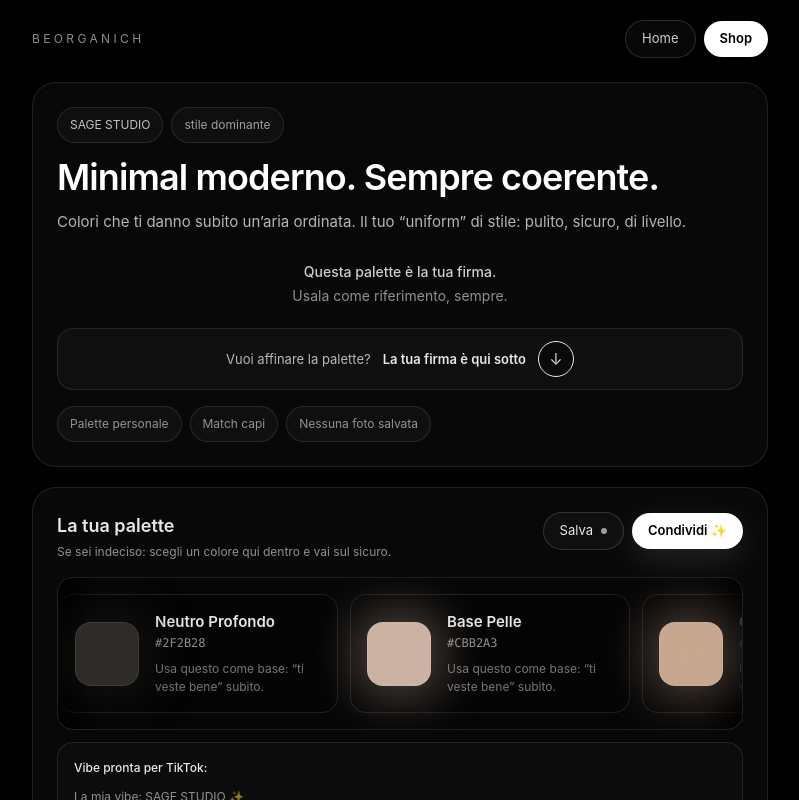
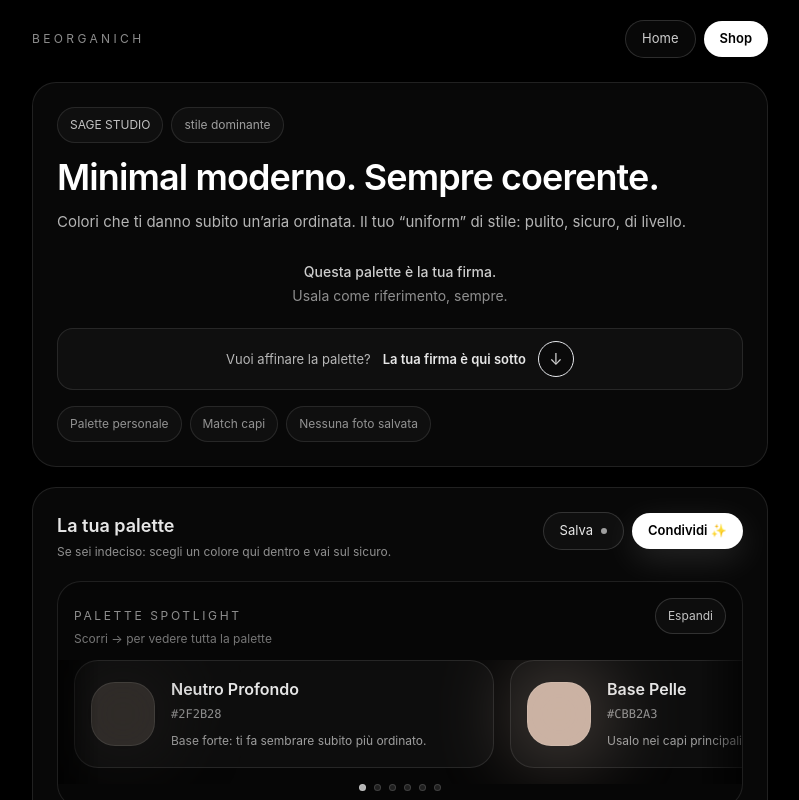
Before and after one commit to gbaldino95/beorganich, a Next.js app: page /result in a window 1280 px wide. Shown: the whole page, without its empty margins (240-1039 px from the left). Built offline with nearby package versions, Linux system fonts and the light colour scheme.

Commit message:
updatev3

```diff
--- a/app/globals.css
+++ b/app/globals.css
@@ -2607,3 +2607,5 @@ html, body {
   overflow-y: auto;     /* ❗ verticale SEMPRE attivo */
   -webkit-overflow-scrolling: touch;
 }
+.no-scrollbar::-webkit-scrollbar { display: none; }
+.no-scrollbar { -ms-overflow-style: none; scrollbar-width: none; }
--- a/app/result/ResultClient.tsx
+++ b/app/result/ResultClient.tsx
@@ -1,6 +1,6 @@
 "use client";
 
-import React, { useEffect, useMemo, useState } from "react";
+import React, { useEffect, useMemo, useRef, useState } from "react";
 import Link from "next/link";
 
 // ✅ usa il tuo componente
@@ -98,7 +98,10 @@ export default function ResultClient() {
   const [email, setEmail] = useState("");
   const [consentDrops, setConsentDrops] = useState(true);
   const [emailStatus, setEmailStatus] = useState<"idle" | "sending" | "sent" | "error">("idle");
-
+  // --- Palette spotlight (premium)
+const paletteScrollRef = useRef<HTMLDivElement | null>(null);
+const [activeIdx, setActiveIdx] = useState(0);
+const [paletteOpen, setPaletteOpen] = useState(false);
   useEffect(() => {
     const fromStorage = readLastResultFromStorage();
 
@@ -130,6 +133,34 @@ export default function ResultClient() {
   }, [toast]);
 
   const palette = data?.palette ?? [];
+  useEffect(() => {
+  const el = paletteScrollRef.current;
+  if (!el) return;
+
+  const onScroll = () => {
+    const cards = Array.from(el.querySelectorAll("[data-swatch-card]")) as HTMLElement[];
+    if (!cards.length) return;
+
+    const center = el.scrollLeft + el.clientWidth / 2;
+    let best = 0;
+    let bestDist = Infinity;
+
+    cards.forEach((card, i) => {
+      const cardCenter = card.offsetLeft + card.offsetWidth / 2;
+      const dist = Math.abs(cardCenter - center);
+      if (dist < bestDist) {
+        bestDist = dist;
+        best = i;
+      }
+    });
+
+    setActiveIdx(best);
+  };
+
+  onScroll();
+  el.addEventListener("scroll", onScroll, { passive: true });
+  return () => el.removeEventListener("scroll", onScroll);
+}, [palette.length]);
 
   // ProductsCarousel vuole PaletteItem[] => facciamo cast safe
   const paletteForCarousel = useMemo(() => {
@@ -353,37 +384,96 @@ export default function ResultClient() {
             </div>
           </div>
 
-          {/* ✅ palette row: più visibile + snap + fade */}
-          <div className="mt-4 overflow-hidden rounded-2xl border border-white/10 bg-black/20">
+          {/* PALETTE SPOTLIGHT (premium) */}
+<div className="mt-5 rounded-3xl border border-white/10 bg-black/20 overflow-hidden">
+  {/* top row */}
+  <div className="flex items-center justify-between px-4 pt-4">
+    <div className="text-[12px] tracking-[0.22em] text-white/55 uppercase">
+      Palette spotlight
+    </div>
+
+    <button
+      type="button"
+      onClick={() => setPaletteOpen(true)}
+      className="rounded-full border border-white/15 bg-white/[0.03] px-3 py-2 text-[12px] text-white/75 hover:bg-white/[0.06] transition active:scale-[0.99]"
+    >
+      Espandi
+    </button>
+  </div>
+
+  <div className="px-4 -mt-1 pb-2 text-[12px] text-white/45">
+    Scorri → per vedere tutta la palette
+  </div>
+
+  {/* edge fades */}
   <div className="relative">
-              <div className="pointer-events-none absolute left-0 top-0 h-full w-10 bg-gradient-to-r from-black/80 to-transparent" />
-              <div className="pointer-events-none absolute right-0 top-0 h-full w-10 bg-gradient-to-l from-black/80 to-transparent" />
+    <div className="pointer-events-none absolute inset-y-0 left-0 w-10 bg-gradient-to-r from-black/60 to-transparent z-10" />
+    <div className="pointer-events-none absolute inset-y-0 right-0 w-10 bg-gradient-to-l from-black/60 to-transparent z-10" />
 
-              <div className="flex gap-3 p-4 overflow-x-auto no-scrollbar snap-x snap-mandatory">
-                {palette.map((c) => (
+    {/* scroll area */}
     <div
+      ref={paletteScrollRef}
+      className="mt-1 flex gap-4 overflow-x-auto px-4 pb-4 no-scrollbar snap-x snap-mandatory"
+    >
+      {palette.map((c, i) => (
+        <button
           key={`${c.name}-${c.hex}`}
-                    className="snap-start min-w-[280px] flex items-center gap-4 rounded-2xl border border-white/10 bg-black/25 px-4 py-4"
+          data-swatch-card
+          type="button"
+          onClick={() => setPaletteOpen(true)}
+          className="
+            snap-center shrink-0 w-[78%] sm:w-[420px]
+            rounded-3xl border border-white/10 bg-white/[0.03]
+            p-4 text-left transition active:scale-[0.99]
+            hover:bg-white/[0.05]
+          "
         >
+          <div className="flex items-center gap-4">
+            {/* big swatch */}
             <div className="relative">
-                      <div className="h-16 w-16 rounded-2xl border border-white/10" style={{ background: c.hex }} />
               <div
-                        className="absolute -inset-3 rounded-[24px] opacity-35 blur-xl"
+                className="h-16 w-16 rounded-3xl border border-white/10"
+                style={{ background: c.hex }}
+              />
+              <div
+                className="absolute -inset-4 rounded-[28px] opacity-30 blur-2xl"
                 style={{ background: c.hex }}
                 aria-hidden
               />
             </div>
 
-                    <div className="flex flex-col">
-                      <div className="text-[15px] font-semibold text-white/90">{c.name}</div>
-                      <div className="text-[12px] text-white/55 font-mono">{c.hex}</div>
-                      <div className="mt-2 text-[12px] text-white/45">
-                        Usa questo come base: “ti veste bene” subito.
+            <div className="min-w-0">
+              <div className="text-[16px] font-semibold text-white/90 truncate">
+                {c.name}
+              </div>
+              <div className="mt-1 text-[12px] text-white/55 font-mono">
+                {c.hex}
+              </div>
+
+              <div className="mt-2 text-[12px] leading-5 text-white/60">
+                {i === 0
+                  ? "Base forte: ti fa sembrare subito più ordinato."
+                  : "Usalo nei capi principali per un look coerente."}
               </div>
             </div>
           </div>
+        </button>
       ))}
     </div>
+  </div>
+
+  {/* dots */}
+  <div className="flex items-center justify-center gap-2 pb-4">
+    {palette.map((_, i) => (
+      <div
+        key={i}
+        className={
+          i === activeIdx
+            ? "h-[7px] w-[7px] rounded-full bg-white/70 border border-white/20"
+            : "h-[7px] w-[7px] rounded-full bg-white/10 border border-white/15"
+        }
+      />
+    ))}
   </div>
 </div>
 
@@ -485,7 +575,77 @@ export default function ResultClient() {
           </form>
         </section>
       </main>
+{/* PALETTE SHEET */}
+{paletteOpen && (
+  <div className="fixed inset-0 z-[80]">
+    {/* backdrop */}
+    <button
+      type="button"
+      onClick={() => setPaletteOpen(false)}
+      className="absolute inset-0 bg-black/60 backdrop-blur-sm"
+      aria-label="Chiudi"
+    />
 
+    {/* sheet */}
+    <div className="absolute left-0 right-0 bottom-0 mx-auto max-w-3xl">
+      <div className="rounded-t-3xl border border-white/10 bg-[#0b0b0b] shadow-[0_-30px_80px_rgba(0,0,0,0.75)]">
+        <div className="flex items-center justify-between px-5 pt-4">
+          <div>
+            <div className="text-[14px] font-semibold text-white/90">La tua palette</div>
+            <div className="mt-1 text-[12px] text-white/55">
+              Screenshot + usa come riferimento quando compri.
+            </div>
+          </div>
+
+          <button
+            type="button"
+            onClick={() => setPaletteOpen(false)}
+            className="rounded-full border border-white/15 bg-white/[0.03] px-3 py-2 text-[12px] text-white/70 hover:bg-white/[0.06] transition"
+          >
+            Chiudi
+          </button>
+        </div>
+
+        <div className="px-5 pb-[calc(env(safe-area-inset-bottom)+18px)] pt-4">
+          <div className="grid gap-3 sm:grid-cols-2">
+            {palette.map((c) => (
+              <div
+                key={`${c.name}-${c.hex}-sheet`}
+                className="rounded-2xl border border-white/10 bg-white/[0.03] p-4 flex items-center gap-4"
+              >
+                <div
+                  className="h-14 w-14 rounded-2xl border border-white/10"
+                  style={{ background: c.hex }}
+                />
+                <div className="min-w-0">
+                  <div className="text-[14px] font-semibold text-white/90 truncate">{c.name}</div>
+                  <div className="text-[12px] text-white/55 font-mono">{c.hex}</div>
+                </div>
+              </div>
+            ))}
+          </div>
+
+          <div className="mt-4 grid gap-2">
+            <button
+              type="button"
+              onClick={onSavePalette}
+              className="h-12 w-full rounded-2xl border border-white/15 bg-white/[0.03] text-[14px] text-white/90 hover:bg-white/[0.06] transition active:scale-[0.99]"
+            >
+              Salva palette
+            </button>
+            <button
+              type="button"
+              onClick={onSharePalette}
+              className="h-12 w-full rounded-2xl bg-white text-black text-[14px] font-semibold hover:bg-white/90 transition active:scale-[0.99]"
+            >
+              Condividi ✨
+            </button>
+          </div>
+        </div>
+      </div>
+    </div>
+  </div>
+)}
       {/* TOAST */}
       {toast && (
         <div className="fixed left-1/2 top-5 z-[60] -translate-x-1/2">
```
Lines whose indentation alone changed are shown as unchanged.
